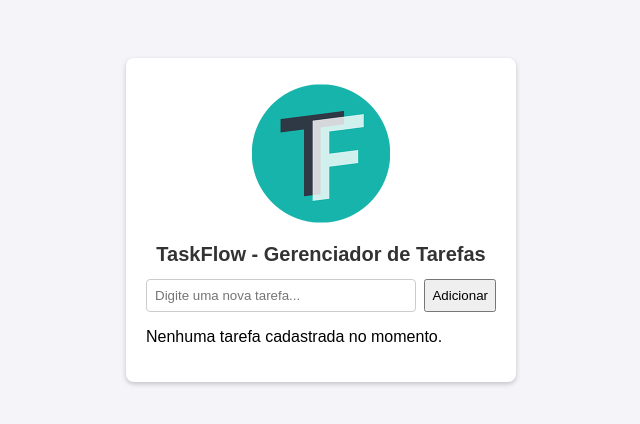
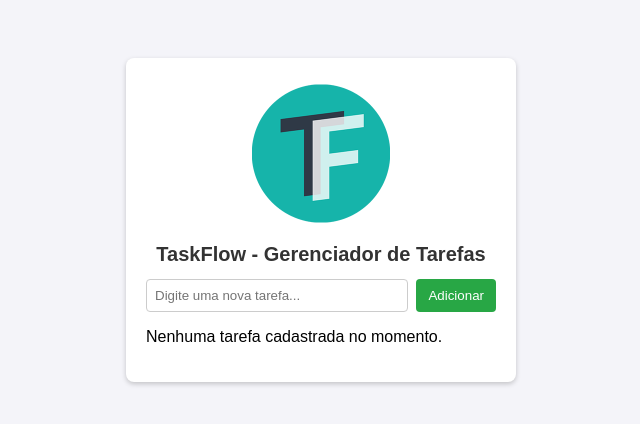
Before and after one commit to fellypegabriel-code/Desenvolvimento_GitHub_Colaborativo, a plain HTML site: page src/index.html in a window 1280 px wide. Shown: the whole page, without its empty margins (319-959 px from the left). Drawn offline with Linux system fonts and the light colour scheme.

Commit message:
style: adicionado estilização e arrumado o problema com o pull request

```diff
--- a/src/css/style.css
+++ b/src/css/style.css
@@ -41,3 +41,17 @@ input {
     border: 1px solid #ccc;
     border-radius: 4px;
 }
+
+button {
+    padding: 8px 12px;
+    background-color: #28a745;
+    color: white;
+    border: none;
+    border-radius: 4px;
+    cursor: pointer;
+}
+
+
+button:hover {
+    background-color: #218838;
+}
```
